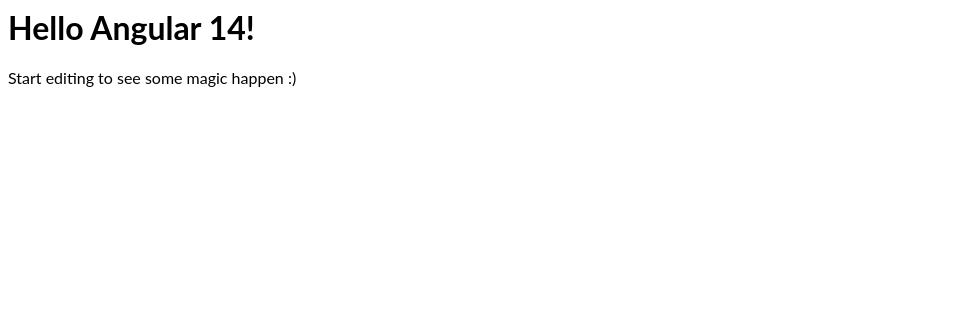
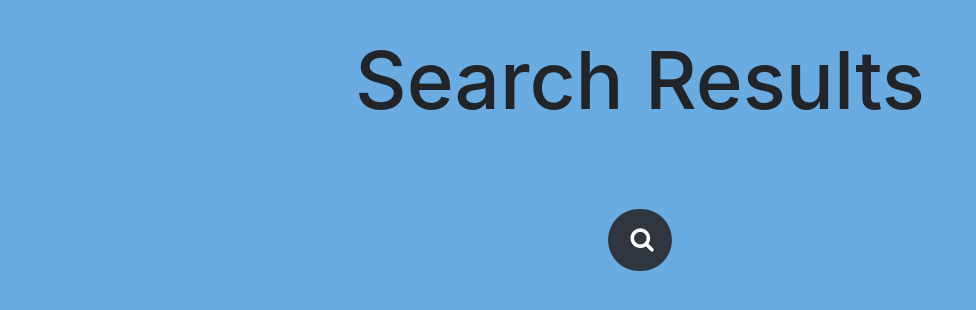
Before and after one commit to Priyanka-Sodhi/angular-search-bar, an Angular app: page / in a window 1280 px wide. Shown: the top 310 px of the page, without its empty margins (0-976 px from the left). Built offline with nearby package versions, Linux system fonts and the light colour scheme.

Commit message:
3 files modified, 3 added, 1 deleted

```diff
--- a/src/app/app.component.html
+++ b/src/app/app.component.html
@@ -1,4 +1 @@
-<hello name="{{ name }}"></hello>
-<p>
-  Start editing to see some magic happen :)
-</p>
+<app-search-bar></app-search-bar>
--- a/src/app/app.module.ts
+++ b/src/app/app.module.ts
@@ -3,11 +3,11 @@
 import { FormsModule } from '@angular/forms';
 
 import { AppComponent } from './app.component';
-import { HelloComponent } from './hello.component';
+import { SearchBarComponent } from './search-bar/search-bar.component';
 
 @NgModule({
   imports:      [ BrowserModule, FormsModule ],
-  declarations: [ AppComponent, HelloComponent ],
+  declarations: [ AppComponent, SearchBarComponent ],
   bootstrap:    [ AppComponent ]
 })
 export class AppModule { }
--- a/src/app/hello.component.ts
+++ /dev/null
@@ -1,10 +0,0 @@
-import { Component, Input } from '@angular/core';
-
-@Component({
-  selector: 'hello',
-  template: `<h1>Hello {{name}}!</h1>`,
-  styles: [`h1 { font-family: Lato; }`]
-})
-export class HelloComponent  {
-  @Input() name: string;
-}
--- /dev/null
+++ b/src/app/search-bar/search-bar.component.css
@@ -0,0 +1,65 @@
+.search-container{
+  background:rgba(69, 151, 218, 0.801) ;
+  /* #b6eb7a */
+  width:100%;
+  height:100vh;
+  margin:0;
+  padding:0;
+}
+.search-box{
+  border-radius:40px;
+  position:absolute;
+  top:30%;
+  left:50%;
+  transform:translate(-50%,-50%);
+  background:#2f3640;
+  padding:10px;
+}
+.search-input{
+  border:none;
+  background: none;
+  outline:none;
+  color:white;
+  font-size:20px;
+  width:0px;
+  float:left;
+  line-height:40px;
+}
+.search-btn{
+  float:right;
+  border:none;
+  background:none;
+  outline:none;
+  color:white;
+  height:40px;
+  width:40px;
+  border-radius: 50%;
+  background:#2f3640;
+  display:flex;
+  justify-content: center;
+  align-items: center;
+  cursor:pointer;
+  transition:0.4s;
+}
+.search-btn>i{
+  font-size:25px;
+}
+.search-box:hover>.search-input{
+  width:500px;
+  padding:0 20px;
+  transition: 0.5s;
+}
+.search-box:hover>.search-btn{
+  color:rgb(27, 151, 252);
+  background:white;
+}
+.search-input::placeholder{
+  color:rgba(245, 245, 245, 0.726);
+}
+h1{
+  position: absolute;
+  top:10%;
+  left:50%;
+  transform:translate(-50%,-50%);
+  font-size:80px;
+}
--- /dev/null
+++ b/src/app/search-bar/search-bar.component.html
@@ -0,0 +1,9 @@
+<div class="search-container">
+  <h1>Search Results</h1>
+  <div class="search-box">
+    <input type="text" class="search-input" placeholder="Search here!">
+    <button type="submit" class="search-btn">
+    <i class="fa fa-search" aria-hidden="true"></i>
+    </button>
+  </div>
+</div>
--- /dev/null
+++ b/src/app/search-bar/search-bar.component.ts
@@ -0,0 +1,15 @@
+import { Component, OnInit } from '@angular/core';
+
+@Component({
+  selector: 'app-search-bar',
+  templateUrl: './search-bar.component.html',
+  styleUrls: ['./search-bar.component.css']
+})
+export class SearchBarComponent implements OnInit {
+
+  constructor() { }
+
+  ngOnInit() {
+  }
+
+}
--- a/src/index.html
+++ b/src/index.html
@@ -1 +1,3 @@
 <my-app>loading</my-app>
+<link rel="stylesheet" href="https://maxcdn.bootstrapcdn.com/bootstrap/4.0.0/css/bootstrap.min.css" integrity="sha384-Gn5384xqQ1aoWXA+058RXPxPg6fy4IWvTNh0E263XmFcJlSAwiGgFAW/dAiS6JXm" crossorigin="anonymous">
+<link rel="stylesheet" href="https://stackpath.bootstrapcdn.com/font-awesome/4.7.0/css/font-awesome.min.css">
```
